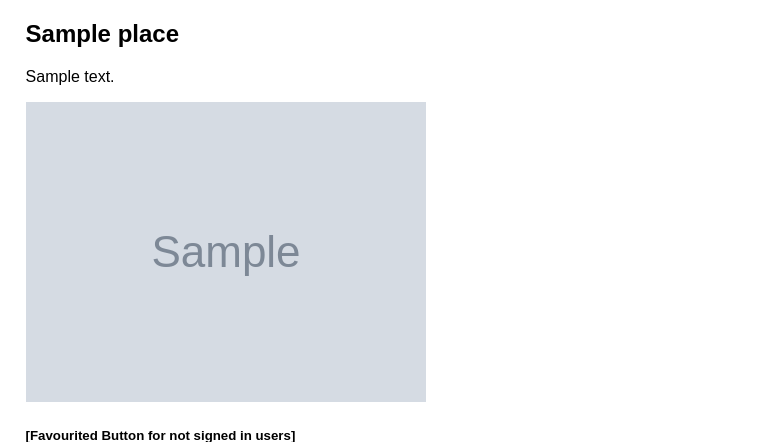
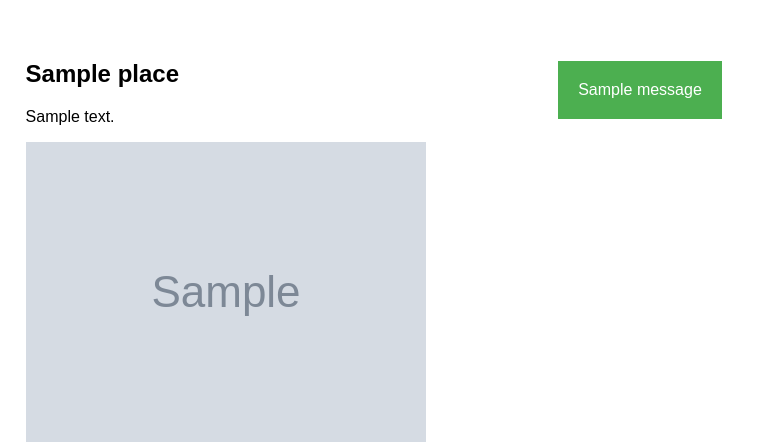
Before and after one commit to timgoalen/magical-places-london, a Django app: page /place/1/ in a window 1280 px wide. Shown: the part 98-540 px from the top of the page, without its empty margins (0-759 px from the left). Run offline with Django 3.2, Linux system fonts and the light colour scheme; tables that the repository leaves empty hold one stand-in row (values such as "Sample post"); grey boxes marked "Sample" are stand-in pictures; one stand-in notice (Sample message) is shown.

Commit message:
Add django messaging framework for alerts

```diff
--- a/magical_places_london/settings.py
+++ b/magical_places_london/settings.py
@@ -67,7 +67,7 @@ MIDDLEWARE = [
     "django.middleware.common.CommonMiddleware",
     "django.middleware.csrf.CsrfViewMiddleware",
     "django.contrib.auth.middleware.AuthenticationMiddleware",
-    "allauth.account.middleware.AccountMiddleware",  # new
+    "allauth.account.middleware.AccountMiddleware",
     "django.contrib.messages.middleware.MessageMiddleware",
     "django.middleware.clickjacking.XFrameOptionsMiddleware",
 ]
--- a/places_app/views.py
+++ b/places_app/views.py
@@ -12,11 +12,11 @@ from django.shortcuts import (
     get_list_or_404,
 )  # need reverse?
 from .models import Place, Comment, Favourite
-from django.conf import settings
 from .forms import AddPlaceForm, CommentForm
 from django.utils import timezone
 from django.http import HttpResponseRedirect
 from django.db.models import Count
+from django.contrib import messages
 
 
 # Main page view
@@ -24,13 +24,21 @@ from django.db.models import Count
 
 def home_page_view(request):
     # Annotate the Place objects with their related field comments count
-    places_including_comments_count = Place.objects.annotate(comments_count=Count("comments"))
+    places_including_comments_count = Place.objects.annotate(
+        comments_count=Count("comments")
+    )
 
     context = {
         # Return a list of dictionaries for each row in the database,
         "places_list_of_dicts": list(
             places_including_comments_count.values(
-                "id", "place_name", "latitude", "longitude", "address", "photo_url", "comments_count"
+                "id",
+                "place_name",
+                "latitude",
+                "longitude",
+                "address",
+                "photo_url",
+                "comments_count",
             )
         ),
         "api_key": settings.GOOGLE_MAPS_API_KEY,
@@ -52,7 +60,7 @@ def place_list_view(request):
     else:
         user_favourites = []
 
-    # Get sort options from user
+    # Get 'sort' options from user
     sort_by = request.GET.get("sort", "default")
 
     if sort_by == "a-z":
@@ -101,6 +109,7 @@ def place_detail_view(request, pk):
             comment.place = place
             comment.created_on = timezone.now()
             comment.save()
+            messages.success(request, "Thanks for your comment!")
             return redirect("place_detail", pk)
     else:
         form = CommentForm()
@@ -128,7 +137,10 @@ class PlaceCreateView(CreateView):
     # Assign logged-in user to 'contributer'
     def form_valid(self, form):
         form.instance.contributer = self.request.user
-        return super().form_valid(form)
+        response = super().form_valid(form)
+        messages.success(self.request, "Thanks for creating a new Place!")
+
+        return response
 
     # Override get_context_data
     def get_context_data(self, **kwargs):
@@ -146,7 +158,7 @@ class PlaceUpdateView(UpdateView):
 
     # Assign current time & date to 'updated_on'
     def form_valid(self, form):
-        form.instance.updated_on = timezone.now() #change to 'add_now'etc?
+        form.instance.updated_on = timezone.now()  # change to 'add_now'etc?
         return super().form_valid(form)
 
 
@@ -166,7 +178,10 @@ class CommentUpdateView(UpdateView):
     # STILL NEED THIS???
     def form_valid(self, form):
         form.instance.updated_on = timezone.now()
-        return super().form_valid(form)
+        response = super().form_valid(form)
+        messages.success(self.request, "Your comment was succesfully updated")
+
+        return response
 
     # Success URL takes user back to the 'place_detail page associated with the comment
     def get_success_url(self):
@@ -183,6 +198,8 @@ class CommentDeleteView(DeleteView):
     # Success URL takes user back to the 'place_detail page associated with the comment
     def get_success_url(self):
         place = self.object.place
+        messages.success(self.request, "Your comment was succesfully deleted")
+
         return reverse_lazy("place_detail", args=[place.pk])
 
 
--- a/static/css/base.css
+++ b/static/css/base.css
@@ -54,3 +54,20 @@ a {
     font-family: Arial, Helvetica, sans-serif;
     margin: 0 0;
 } */
+
+/* .alert-success {
+    color: green;
+} */
+
+.messages {
+    height: 5%;
+    display: grid;
+    place-items: center;
+}
+
+.messages .success {
+    background-color: #4CAF50; /* Green */
+    color: white;
+    margin: 5%;
+    padding: 20px;
+}
--- a/templates/base.html
+++ b/templates/base.html
@@ -27,6 +27,8 @@
         {% endif %}
     </header>
 
+    {% include 'includes/messages.html' %}
+
     {% block content %}
 
     {% endblock content %}
--- /dev/null
+++ b/templates/includes/messages.html
@@ -0,0 +1,7 @@
+{% if messages %}
+<div class="messages">
+    {% for message in messages %}
+    <div {% if message.tags %} class="{{ message.tags }}"{% endif %}>{{ message }}</div>
+    {% endfor %}
+</div>
+{% endif %}
```
Also changed, not shown: templates/place_detail.html (+8 -0 lines).
